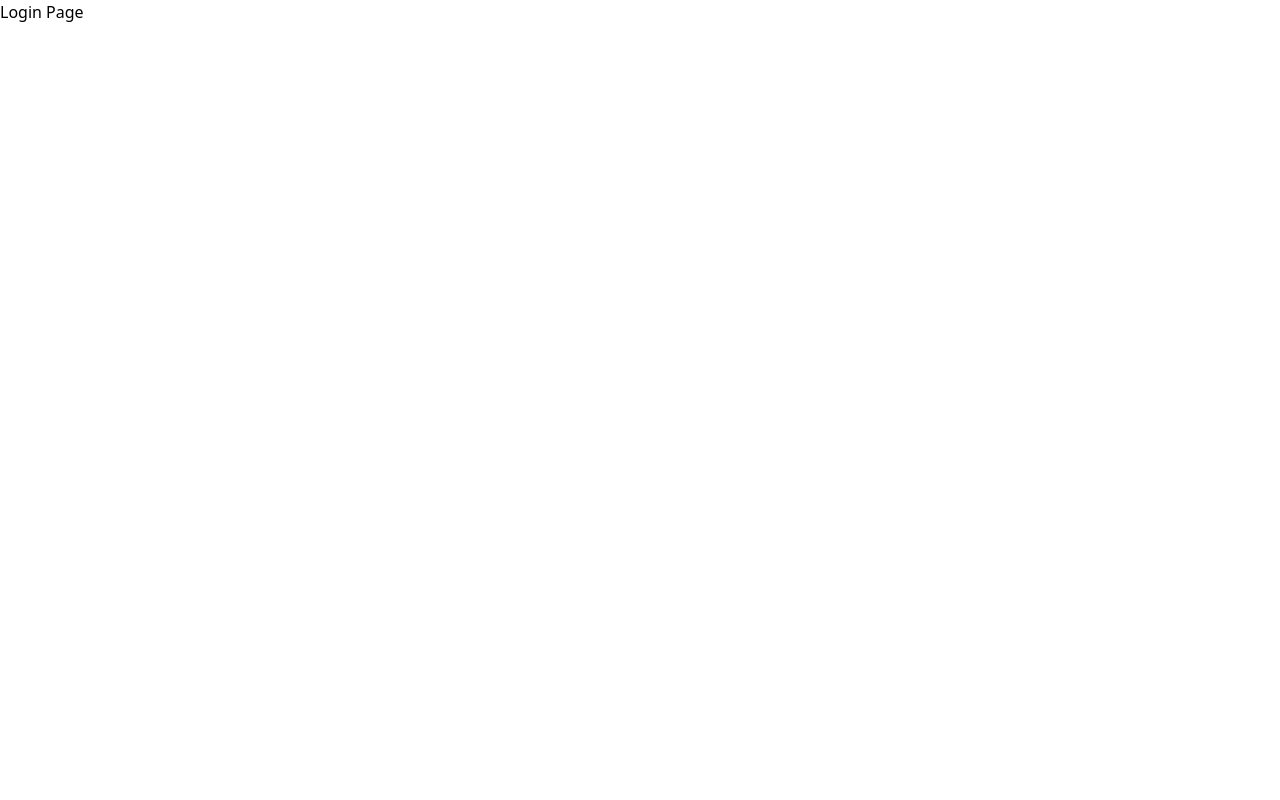
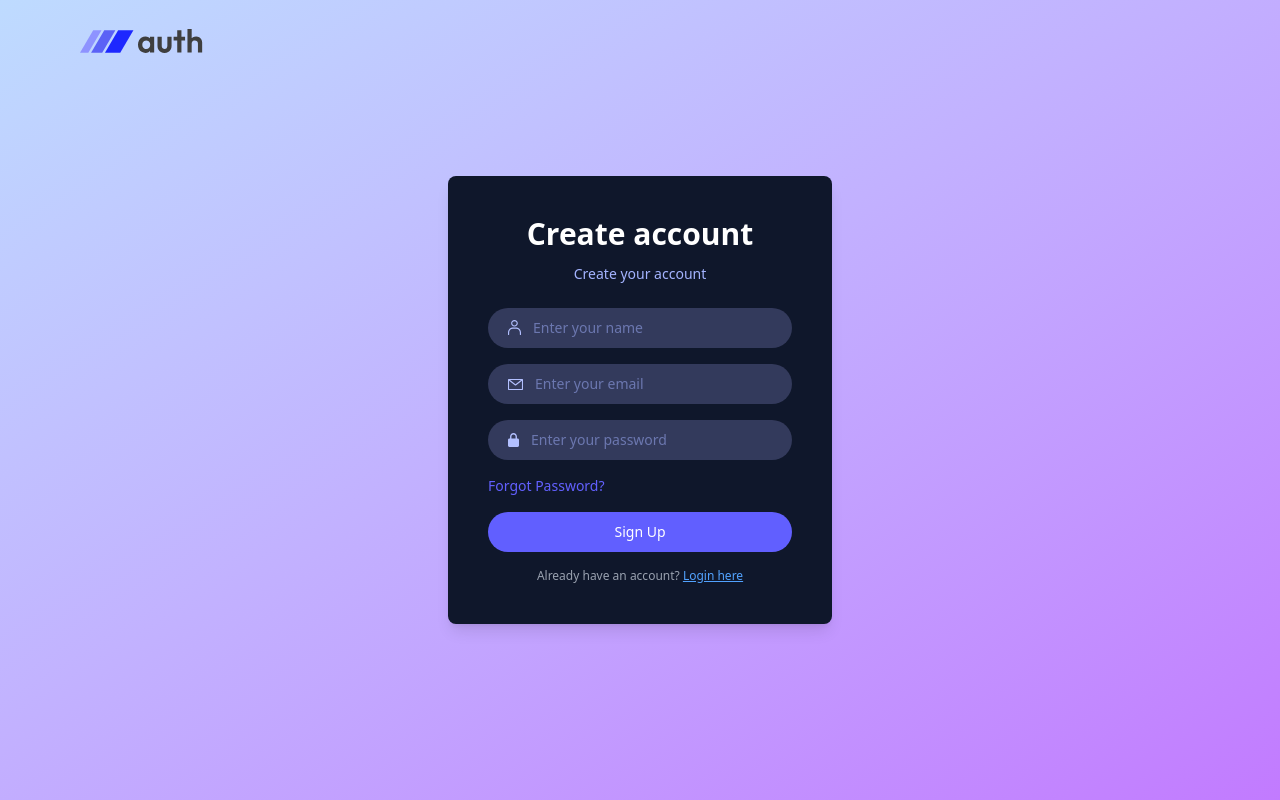
Before and after one commit to ruby-pilakhwal/Mern-Auth, a React (Vite) app in the folder client/: page /login in a window 1280 px wide. Built offline with nearby package versions, Linux system fonts and the light colour scheme.

Commit message:
login page added

```diff
--- a/client/src/components/Navbar.jsx
+++ b/client/src/components/Navbar.jsx
@@ -6,8 +6,6 @@ const Navbar = () => {
     // useNavigate is a hook that allows us to navigate programmatically
     // We are using it here to navigate to the login page when the user clicks on the login button
     // The navigate function takes one argument which is the path to navigate to
-
-
 
     const navigate = useNavigate()
   return (
--- a/client/src/pages/Login.jsx
+++ b/client/src/pages/Login.jsx
@@ -1,9 +1,49 @@
-import React from 'react'
-
+import React, { useState } from 'react'
+import { assets } from '../assets/assets'
+import { useNavigate } from 'react-router-dom'
+import ResetPassword from './ResetPassword'
 const Login = () => {
+    const navigate = useNavigate()
+    const [state, setState] = useState('Sign Up');
+    const [name, setName] = useState('');
+    const [email, setEmail] = useState('');
+    const [password, setPassword] = useState('');
   return (
-    <div>
-      <h1>Login Page</h1>
+    <div className='flex  items-center justify-center min-h-screen px-6 sm:px-0 bg-gradient-to-br from-blue-200 to-purple-400 '>
+      <img onClick={() => navigate('/')} src={assets.logo} alt="Logo" className='absolute top-5 left-5 sm:left-20 top-5 w-28 sm:w-32 cursor-pointer' />
+      <div className='bg-slate-900 p-10 rounded-lg shadow-lg w-full sm:w-96 text-indigo-300 text-sm'>
+         <h2 className='text-3xl font-semibold text-white text-center mb-3'>{state === 'Sign Up' ? 'Create account' : 'Log In'}</h2>
+         <p className=' text-center mb-6 text-sm'>{state === 'Sign Up' ? 'Create your account' : 'Log In to your account'}</p>
+     <form>
+        {
+            state === 'Sign Up' && (
+                <div className='mb-4 flex items-center gap-3 w-full px-5 py-2.5 rounded-full bg-[#333A5C]'>
+                    <img src={assets.person_icon} alt="" />
+                    <input
+                    onChange={(e) => setName(e.target.value)} value={name}
+                    className='bg-transparent outline-none' type="text" id="name" name="name" placeholder='Enter your name' required/>
+                </div>
+            )
+        }
+        <div className='mb-4 flex items-center gap-3 w-full px-5 py-2.5 rounded-full bg-[#333A5C]'>
+            <img src={assets.mail_icon} alt="" />
+            {/* <label htmlFor="email">Email</label> */}
+            <input onChange={(e) => setEmail(e.target.value)} value={email} className='bg-transparent outline-none' type="email" id="email" name="email" placeholder='Enter your email' required />
+        </div>
+        <div className='mb-4 flex items-center gap-3 w-full px-5 py-2.5 rounded-full bg-[#333A5C]'>
+            <img src={assets.lock_icon} alt="" />
+            {/* <label htmlFor="password">Password</label> */}
+            <input onChange={(e) => setPassword(e.target.value)} value={password} className='bg-transparent outline-none' type="password" id="password" name="password" placeholder='Enter your password' required />
+        </div>
+        <p onClick={() => navigate('/resetpassword')} className='mb-4 text-indigo-500 cursor-pointer text-sm'>Forgot Password?</p>
+        <button className='w-full bg-indigo-500 text-white py-2.5 rounded-full'>{state}</button>
+     </form>
+     {state === 'Sign Up' ? (
+        <p className='text-xs text-gray-400 text-center mt-4'> Already have an account?{' '} <span onClick={() => setState('Log In')} className='text-blue-400 cursor-pointer underline'>Login here</span></p>
+     ) : (
+        <p className='text-xs text-gray-400 text-center mt-4'> Don't have an account?{' '} <span onClick={() => setState('Sign Up')} className='text-blue-400 cursor-pointer underline'>Sign Up</span></p>
+     )}
+      </div>
     </div>
   )
 }
```
